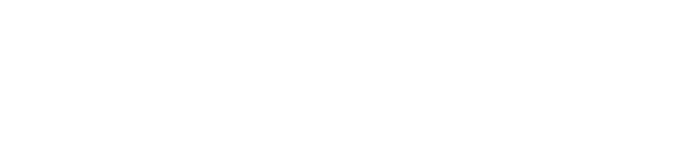
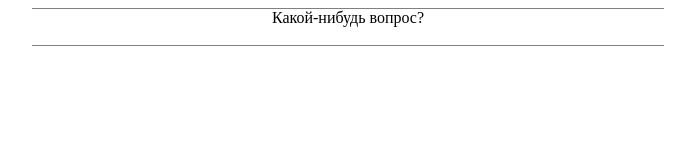
Before and after one commit to saturngoddd/cssBayan, a plain HTML site: page index.html in a window 1280 px wide. Shown: the whole page, without its empty margins (292-987 px from the left). Drawn offline with Linux system fonts and the light colour scheme.

Commit message:
feat: add accordeon(Fri, Mar 10, 2023 06:59:52 PM)

```diff
--- a/index.html
+++ b/index.html
@@ -2,10 +2,20 @@
 <html lang="en">
 <head>
     <meta charset="UTF-8">
+    <link rel="stylesheet" href="style.css">
     <meta http-equiv="X-UA-Compatible" content="IE=edge">
     <meta name="viewport" content="width=device-width, initial-scale=1.0">
     <title>Document</title>
 </head>
 <body>
+    <div class="accordeon">
+        <div class="accordeon-item">
+            <div class="accordeon-title" for="accordeon_1">Какой-нибудь вопрос?</div>
+            <input type="checkbox" class="accordeon-input" name="Accordeon" id="accordeon_1">
+            <div class="accordeon-image">
+                <p>Meme Lorem ipsum dolor sit, amet consectetur adipisicing elit. Vero ad iusto, doloremque voluptate numquam, fuga, ullam cumque reiciendis neque perspiciatis non at voluptates reprehenderit corrupti dolore laboriosam odit repellendus eligendi.</p>
+            </div>
+        </div>
+    </div>
 </body>
 </html>
--- a/style.css
+++ b/style.css
@@ -0,0 +1,24 @@
+* {
+    box-sizing: border-box;
+  }
+  .accordeon {
+    max-width: 50%;
+    margin: 0 auto;
+  }
+  .accordeon-title {
+    cursor: pointer;
+    text-align: center;
+  }
+  .accordeon-title:hover {
+    color:darkviolet;
+  }
+  .accordeon-input {
+    appearance: none;
+  }
+  .accordeon-item {
+    border-bottom: 1px solid grey;
+    border-top: 1px solid grey;
+  }
+  .accordeon-image {
+    display: none;
+  }
```
